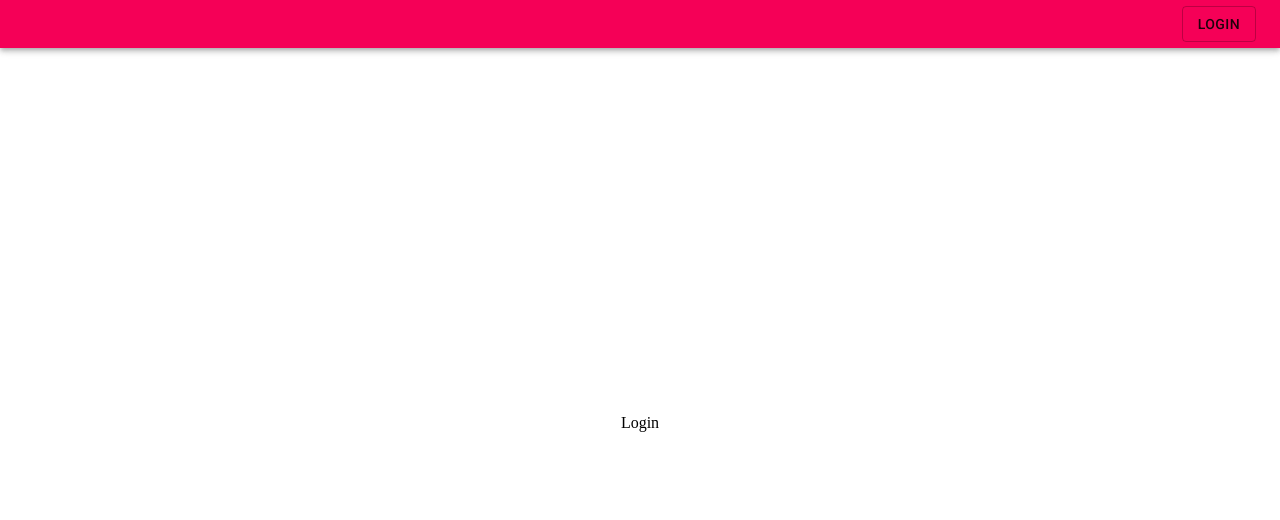
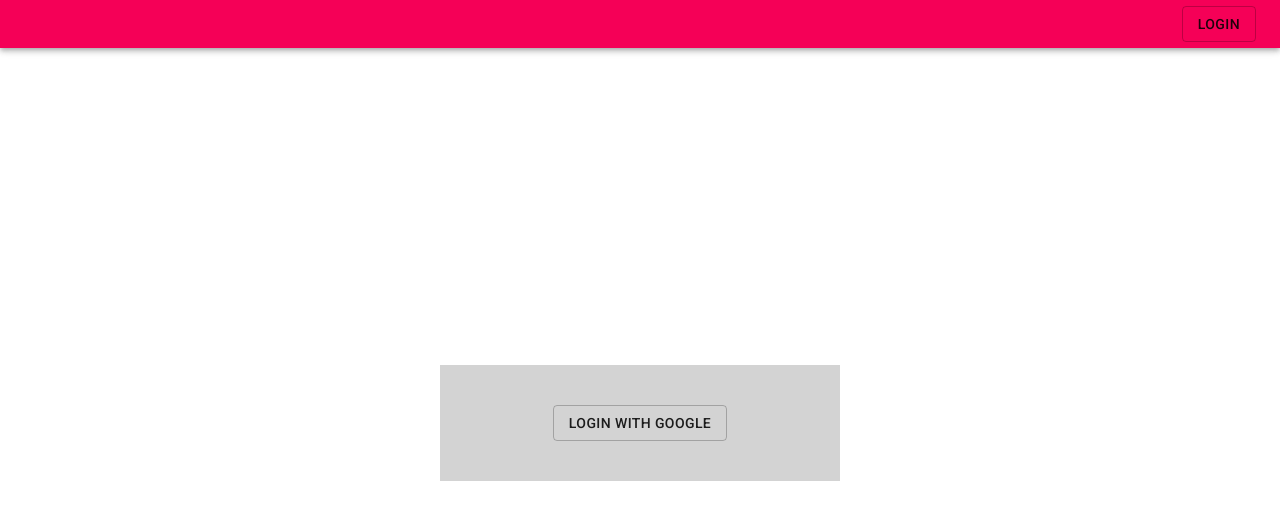
Before and after one commit to Chupriarti/react-firebase-real-time-chat, a React (Create React App) app: page /login in a window 1280 px wide. Shown: the top 520 px of the page. Built offline with nearby package versions, Linux system fonts and the light colour scheme.

Commit message:
add login form layout

```diff
--- a/src/components/Login.js
+++ b/src/components/Login.js
@@ -1,4 +1,4 @@
-import { Container, Grid } from '@material-ui/core';
+import { Box, Button, Container, Grid } from '@material-ui/core';
 import React from 'react';
 
 const Login = () => {
@@ -9,7 +9,16 @@ const Login = () => {
                 alignItems={"center"}
                 justifyContent={"center"}
             >
-                Login
+                <Grid
+                    style={{width: 400, background: 'lightgray'}}
+                    container
+                    alignItems={"center"}
+                    direction={"column"}
+                >
+                    <Box p={5}>
+                        <Button variant={"outlined"}>Login with Google</Button>
+                    </Box>
+                </Grid>
             </Grid>
         </Container>
     )
```
